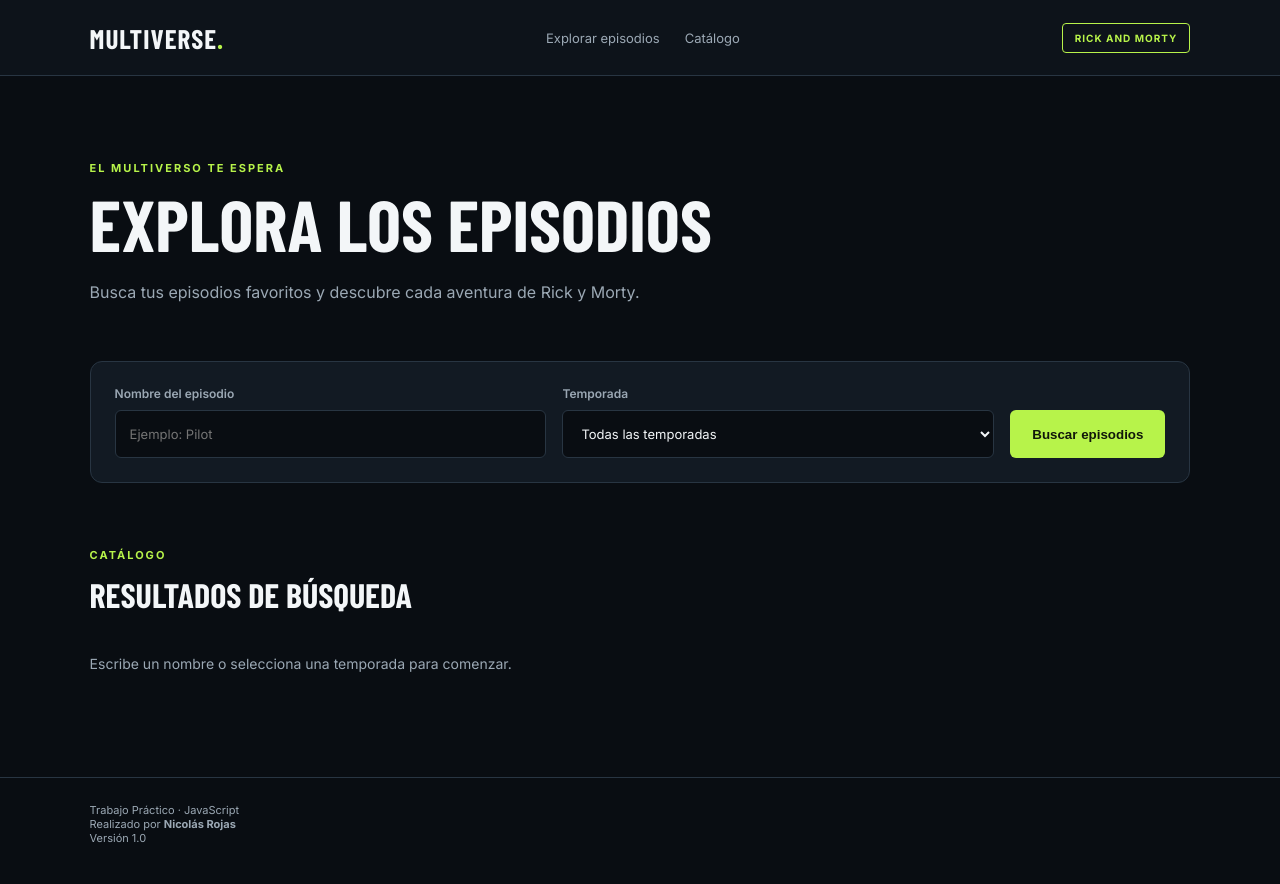
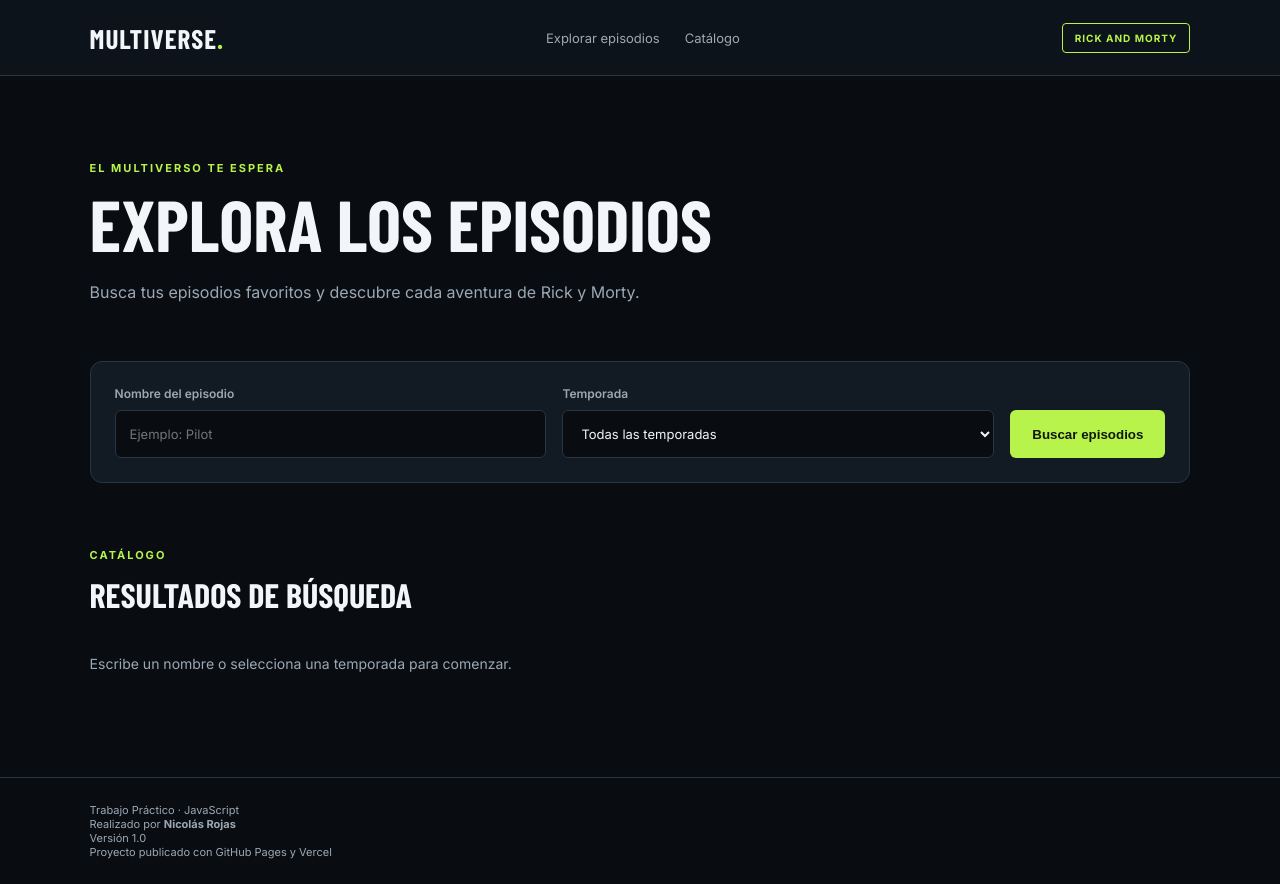
Before and after one commit to rc-999-fr/tp-rojas-nicolas, a plain HTML site: page index.html in a window 1280 px wide. Drawn offline with nearby package versions, Linux system fonts and the light colour scheme; a web font is replaced by a local one.

Commit message:
Actualizar informacion de despliegue

```diff
--- a/index.html
+++ b/index.html
@@ -84,6 +84,7 @@
     <p>Trabajo Práctico · JavaScript</p>
     <p>Realizado por <strong>Nicolás Rojas</strong></p>
     <p>Versión 1.0</p>
+    <p>Proyecto publicado con GitHub Pages y Vercel</p>
   </div>
 </footer>
 
```
